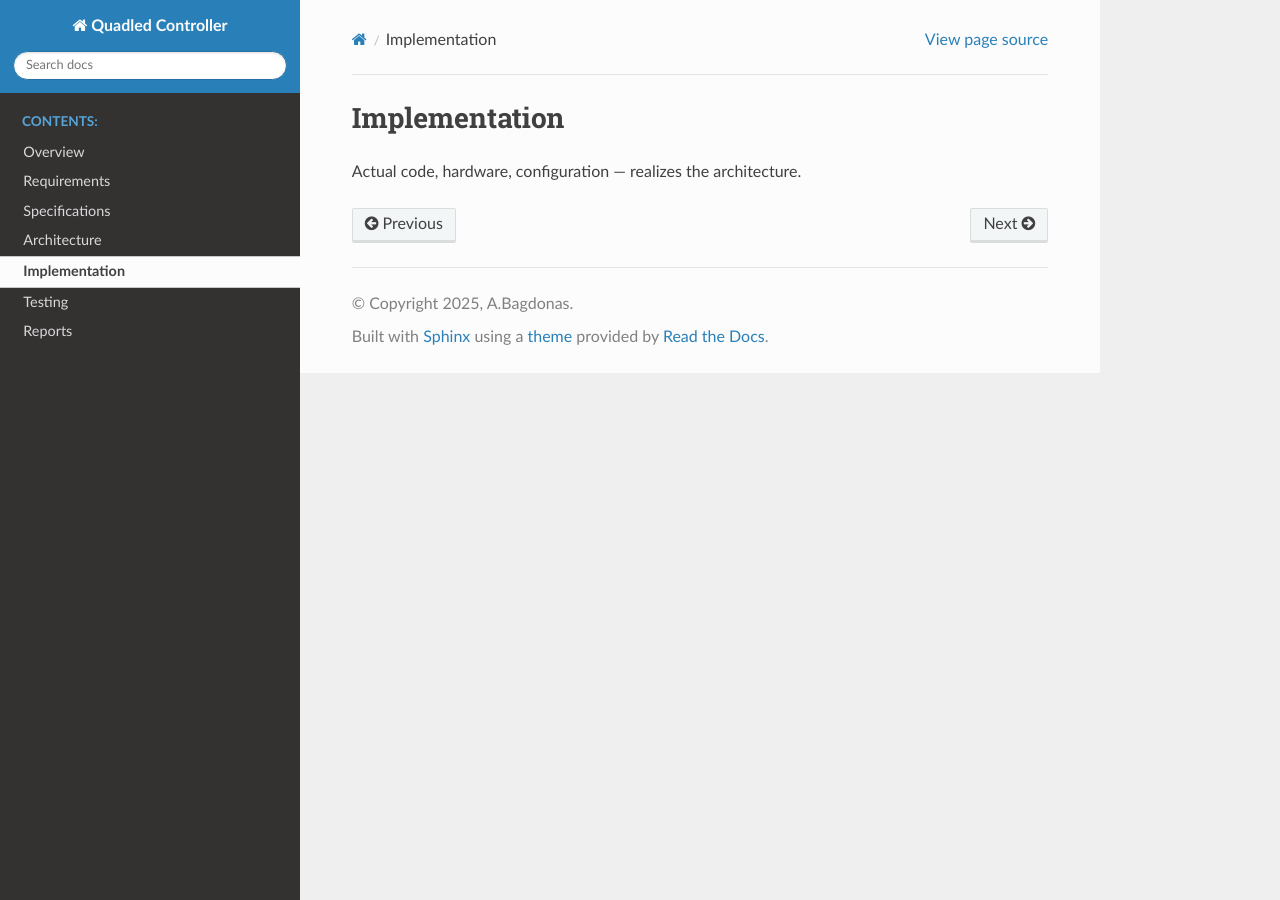
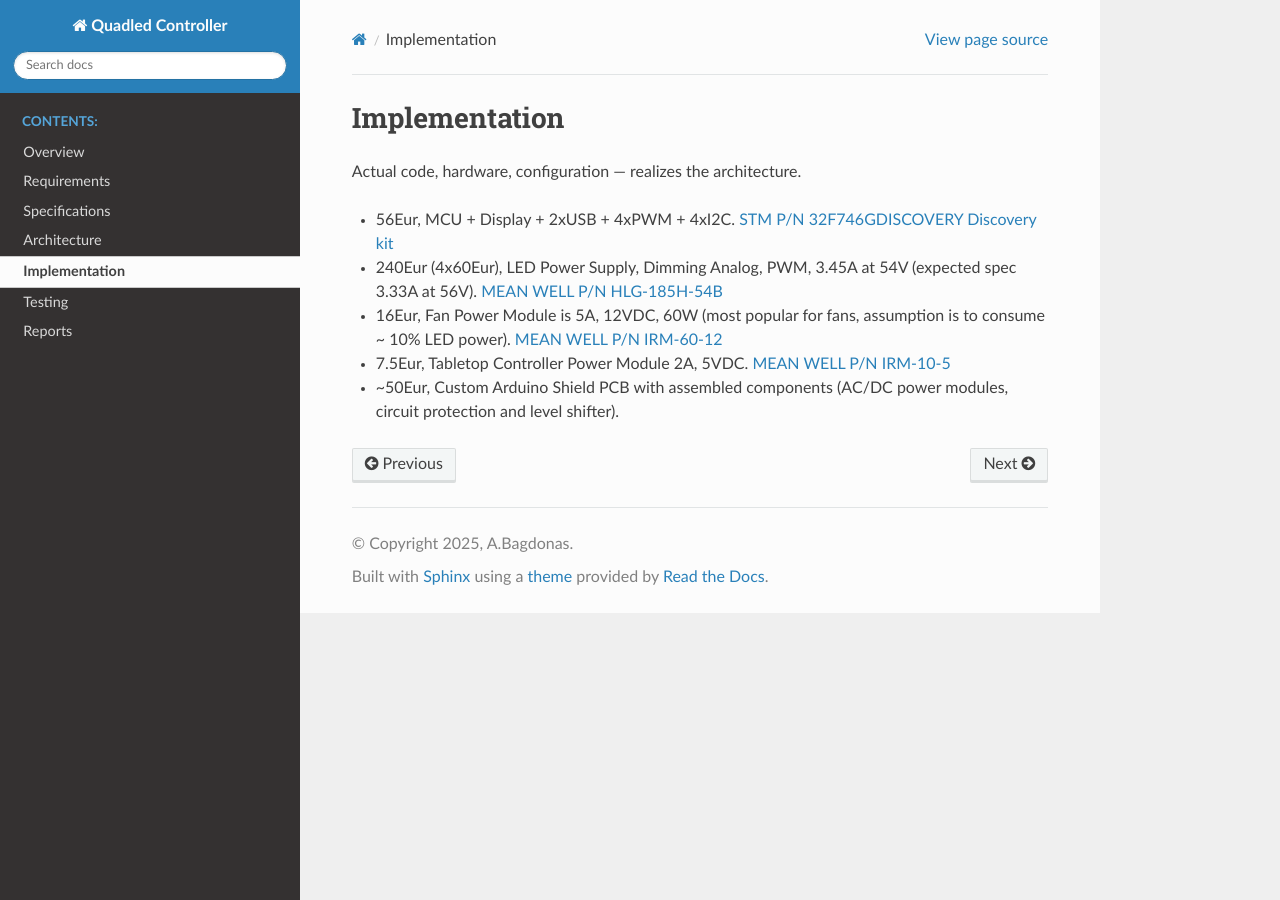
Before and after one commit to ArnoldasBagdonas/Docs-as-Code-Demo-Project-Sphinx, a Sphinx documentation site: the page built from docs/05_implementation.rst, in a window 1280 px wide. Built offline with Sphinx 7.4.7 and the Read the Docs theme 3.1.0, drawn with Linux system fonts in a browser that asks for light colours.

Commit message:
feat: LED Controller Physical View

```diff
--- a/docs/04_architecture.rst
+++ b/docs/04_architecture.rst
@@ -93,7 +93,7 @@ Describes the deployment — how components are mapped to hardware.
    :status: open
 
 
-   .. image:: _static/images/diagrams/ViewPlaceholder.drawio.png
+   .. image:: _static/images/diagrams/LEDControllerPhysicalView.drawio.png
       :width: 800
       :align: center
       :alt: Physical View
--- a/docs/05_implementation.rst
+++ b/docs/05_implementation.rst
@@ -2,3 +2,13 @@ Implementation
 ========================================================================================
 
 Actual code, hardware, configuration — realizes the architecture.
+
+- 56Eur, MCU + Display + 2xUSB + 4xPWM + 4xI2C. `STM P/N 32F746GDISCOVERY Discovery kit <https://eu.mouser.com/ProductDetail/STMicroelectronics/STM32F746G-DISCO?qs=KuGPmAKtFKV4xEByQ7IKqA%3D%3D>`_
+
+- 240Eur (4x60Eur), LED Power Supply, Dimming Analog, PWM, 3.45A at 54V (expected spec 3.33A at 56V). `MEAN WELL P/N HLG-185H-54B <https://www.digikey.lt/en/products/detail/mean-well-usa-inc/HLG-185H-54B/7703964?s=N4IgjCBcpmBMAGKoDGUBmBDANgZwKYA0IA9lANrgDsAzAKx0BsIxYtjNcL1ALAJyMIrKjyq0QAXWIAHAC5QQAZVkAnAJYA7AOYgAvqxqM6yEGkhY8RUhRA0wNAByMuUkHIXL12vcThgHVCZmFgTEZJCU-owABADqkjLykCAAqhpqsgDy6ACy%2BJi4AK4q%2BHq6ukA>`_
+
+- 16Eur, Fan Power Module is 5A, 12VDC, 60W (most popular for fans, assumption is to consume ~ 10% LED power). `MEAN WELL P/N IRM-60-12 <https://www.digikey.lt/en/products/detail/mean-well-usa-inc/IRM-60-12/7704688>`_
+
+- 7.5Eur, Tabletop Controller Power Module 2A, 5VDC. `MEAN WELL P/N IRM-10-5 <https://www.digikey.lt/en/products/detail/mean-well-usa-inc/IRM-10-5/7704657>`_
+
+- ~50Eur, Custom Arduino Shield PCB with assembled components (AC/DC power modules, circuit protection and level shifter).
```
Also changed, not shown: docs/_static/images/diagrams/LEDControllerPhysicalView.drawio.png (added).
